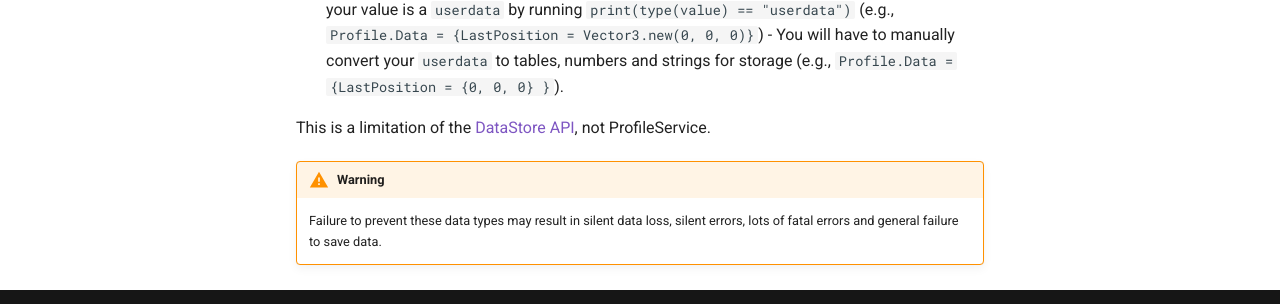
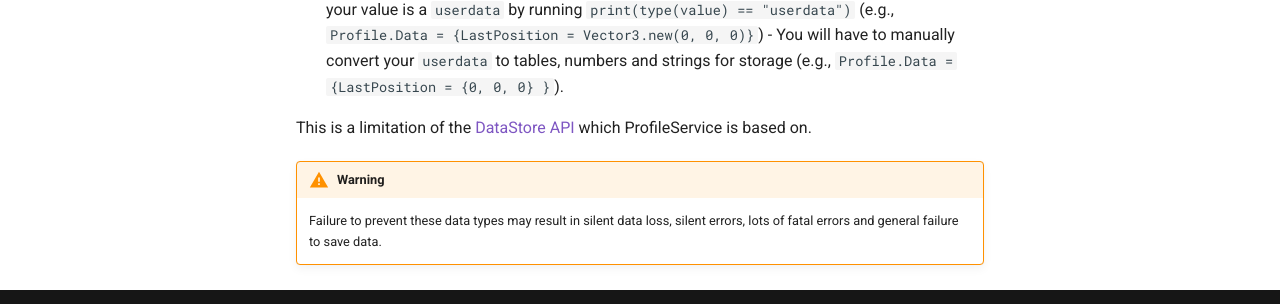
Before and after one commit to MadStudioRoblox/ProfileService, an MkDocs documentation site: the page built from docs/troubleshooting.md, in a window 1280 px wide and 1201 px high. Shown: the part 867-1171 px from the top of the window. Built offline with MkDocs 1.6.1 and Material for MkDocs 9.7.7, drawn with Linux system fonts in a browser that asks for light colours; comment, search, counter and statistics services are not loaded.

Commit message:
Update troubleshooting.md

```diff
--- a/docs/troubleshooting.md
+++ b/docs/troubleshooting.md
@@ -15,7 +15,7 @@ for unserializable data types for efficiency reasons. Consequently, you must be
 - Storing cyclic tables (e.g., `Profile.Data = {Self = Profile.Data}`).
 - Storing any `userdata` including `Instance`, `Vector3`, `CFrame`, `Udim2`, etc. Check whether your value is a `userdata` by running `print(type(value) == "userdata")` (e.g., `Profile.Data = {LastPosition = Vector3.new(0, 0, 0)}`) - You will have to manually convert your `userdata` to tables, numbers and strings for storage (e.g., `Profile.Data = {LastPosition = {0, 0, 0} }`).
 
-This is a limitation of the [DataStore API](https://developer.roblox.com/en-us/articles/Datastore-Errors), not ProfileService.
+This is a limitation of the [DataStore API](https://developer.roblox.com/en-us/articles/Datastore-Errors) which ProfileService is based on.
 
 !!! warning
     Failure to prevent these data types may result in silent data loss, silent errors, lots of fatal errors and general failure to save data.
```
